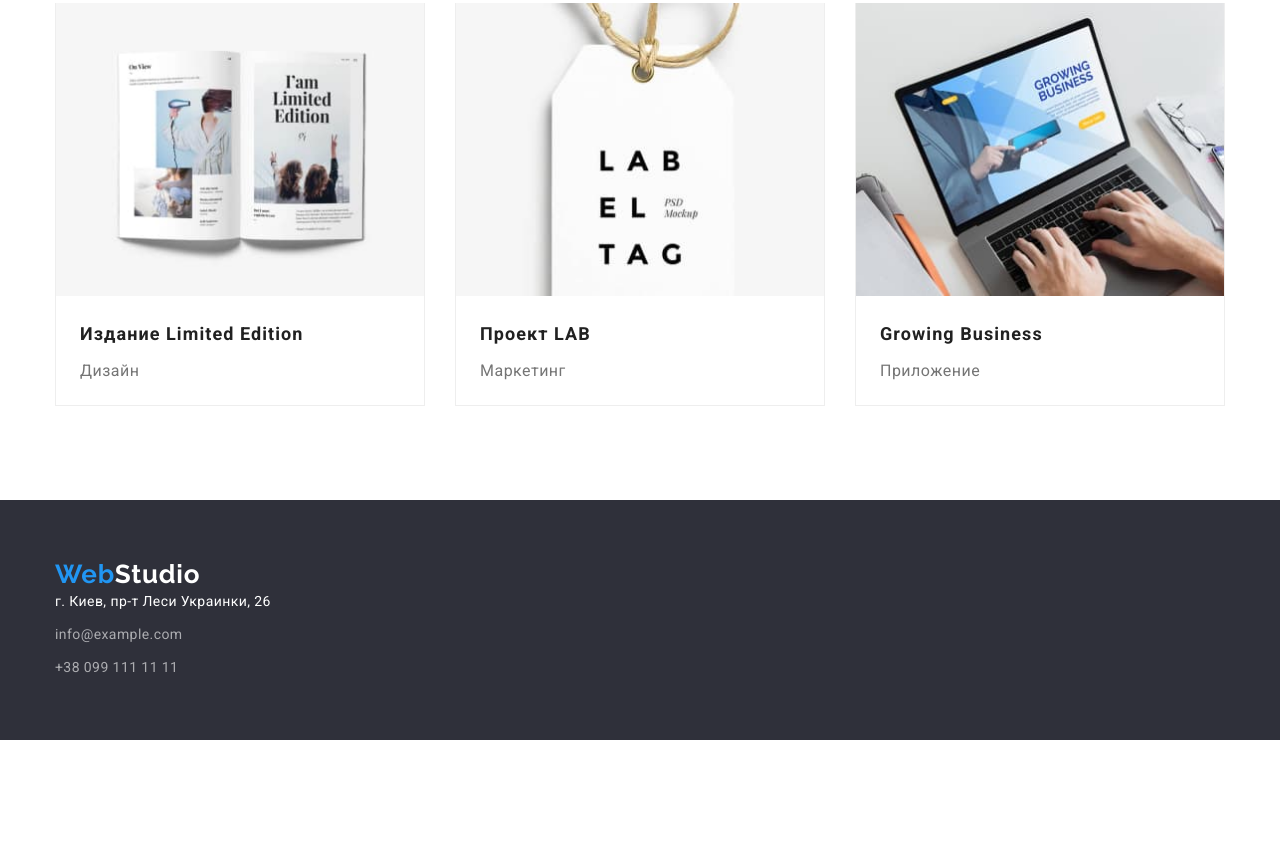
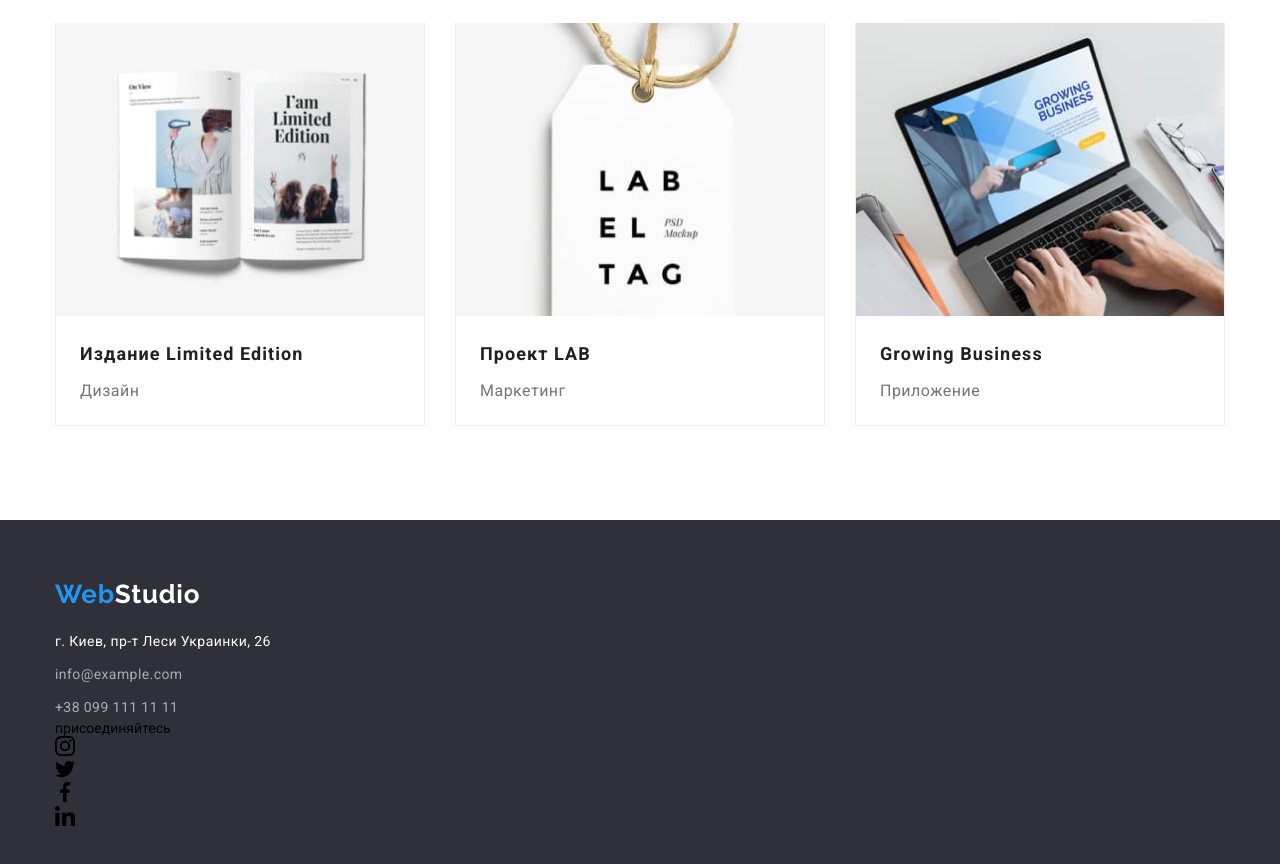
Before and after one commit to rmarkanych/goit-markup-hw-04, a plain HTML site: page portfolio.html in a window 1280 px wide. Shown: the part 1126-1990 px from the top of the page. Before the commit the page ends 1866 px from the top, so only its background shows below. Drawn offline with nearby package versions, Linux system fonts and the light colour scheme.

Commit message:
Update portfolio.html

```diff
--- a/portfolio.html
+++ b/portfolio.html
@@ -32,12 +32,24 @@
         </nav>
         <ul class="header-contacts-list">
           <li class="header-contacts-item">
-            <a href="mailto:info@devstudio.com" class="link header-contacts-link"
-              >info@devstudio.com</a
+            <a href="mailto:info@devstudio.com" class="link header-contacts-link">
+              <div class="header-icon-wrapper">
+                <svg class="header-icon" width="16" height="12">
+                  <use href="./images/icons.svg#mail"></use>
+                </svg>
+              </div>
+              info@devstudio.com</a
             >
           </li>
           <li class="header-contacts-item">
-            <a href="tel:+380961111111" class="link header-contacts-link">+38 096 111 11 11</a>
+            <a href="tel:+380961111111" class="link header-contacts-link">
+              <div class="header-icon-wrapper">
+                <svg class="header-icon" width="10" height="16">
+                  <use href="./images/icons.svg#smartphone"></use>
+                </svg>
+              </div>
+              +38 096 111 11 11</a
+            >
           </li>
         </ul>
       </div>
@@ -198,7 +210,10 @@
     </main>
     <footer class="footer">
       <div class="container footer-container">
-        <a href="./index.html" class="link logo">Web<span class="secondary-logo">Studio</span></a>
+        <div class="footer-address-wrapper">
+          <a href="./index.html" class="link logo footer-logo"
+            >Web<span class="secondary-logo">Studio</span></a
+          >
           <address class="footer-address">
             <a
               href="https://goo.gl/maps/7Yn7Yswf4JNhCeD27"
@@ -219,6 +234,40 @@
             </ul>
           </address>
         </div>
+        <div class="footer-social-wrapper">
+          <p class="footer-social-description">присоединяйтесь</p>
+          <ul class="footer-icon-list">
+            <li class="footer-icon-item">
+              <a class="footer-icon-link link" href="">
+                <svg class="footer-social-icon" width="20" height="20">
+                  <use href="./images/icons.svg#instagram"></use>
+                </svg>
+              </a>
+            </li>
+            <li class="footer-icon-item">
+              <a class="footer-icon-link link" href="">
+                <svg class="team-social-icon" width="20" height="20">
+                  <use href="./images/icons.svg#twitter"></use>
+                </svg>
+              </a>
+            </li>
+            <li class="footer-icon-item">
+              <a class="footer-icon-link link" href="">
+                <svg class="footer-social-icon" width="20" height="20">
+                  <use href="./images/icons.svg#facebook"></use>
+                </svg>
+              </a>
+            </li>
+            <li class="footer-icon-item">
+              <a class="footer-icon-link link" href="">
+                <svg class="footer-social-icon" width="20" height="20">
+                  <use href="./images/icons.svg#linkedin"></use>
+                </svg>
+              </a>
+            </li>
+          </ul>
+        </div>
+      </div>
     </footer>
   </body>
 </html>
```
Lines whose indentation alone changed are shown as unchanged.
